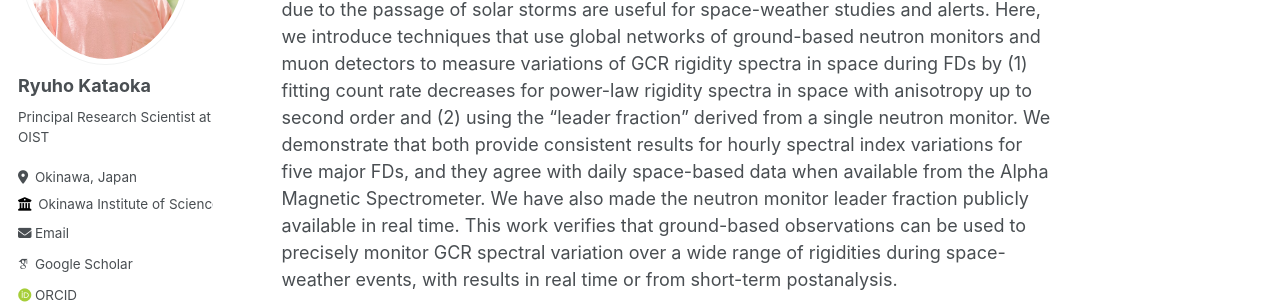
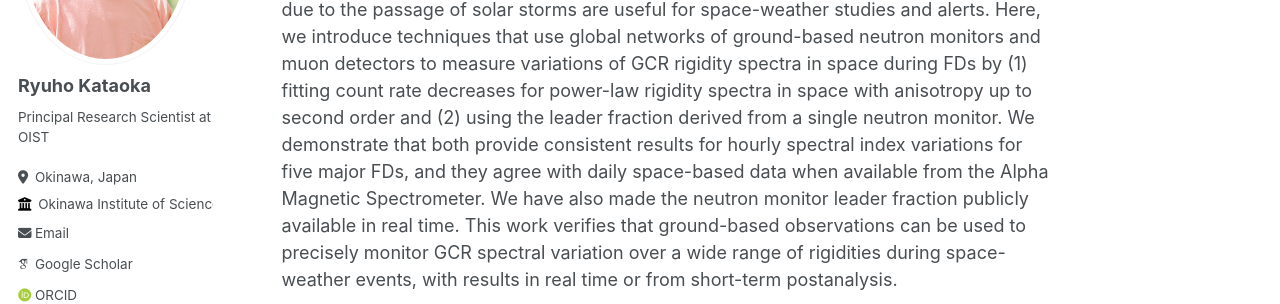
Before and after one commit to ryuhokataoka/ryuhokataoka.github.io, a Jekyll site: the page built from _publications/2025-06-05-forbush.md, in a window 1280 px wide and 1304 px high. Shown: the part 242-546 px from the top of the window. Built offline with Jekyll 4.4.1, drawn with Linux system fonts in a browser that asks for light colours; some web fonts are replaced; some of the changed text lies outside the part shown.

Commit message:
Fix citation formatting in Forbush publication

```diff
--- a/_publications/2025-06-05-forbush.md
+++ b/_publications/2025-06-05-forbush.md
@@ -6,7 +6,7 @@
 date: 2025-06-05
 venue: 'ApJ Letter'
 paperurl: 'https://doi.org/10.3847/2041-8213/add7d1'
-citation: 'Mitthumsiri, W. et al. (2025). &quot;Ground-based Observations of Temporal Variation of Cosmic Ray Spectrum during Forbush Decreases&quot; <i>ApJL</i>, 986, L7. '
+citation: 'Mitthumsiri, W. et al. (2025). &quot;Ground-based Observations of Temporal Variation of Cosmic Ray Spectrum during Forbush Decreases&quot; <i>ApJL</i>, 986, L7.'
 ---
 
-Observations of temporary Forbush decreases (FDs) in the Galactic cosmic-ray (GCR) flux due to the passage of solar storms are useful for space-weather studies and alerts. Here, we introduce techniques that use global networks of ground-based neutron monitors and muon detectors to measure variations of GCR rigidity spectra in space during FDs by (1) fitting count rate decreases for power-law rigidity spectra in space with anisotropy up to second order and (2) using the "leader fraction" derived from a single neutron monitor. We demonstrate that both provide consistent results for hourly spectral index variations for five major FDs, and they agree with daily space-based data when available from the Alpha Magnetic Spectrometer. We have also made the neutron monitor leader fraction publicly available in real time. This work verifies that ground-based observations can be used to precisely monitor GCR spectral variation over a wide range of rigidities during space-weather events, with results in real time or from short-term postanalysis.
+Observations of temporary Forbush decreases (FDs) in the Galactic cosmic-ray (GCR) flux due to the passage of solar storms are useful for space-weather studies and alerts. Here, we introduce techniques that use global networks of ground-based neutron monitors and muon detectors to measure variations of GCR rigidity spectra in space during FDs by (1) fitting count rate decreases for power-law rigidity spectra in space with anisotropy up to second order and (2) using the leader fraction derived from a single neutron monitor. We demonstrate that both provide consistent results for hourly spectral index variations for five major FDs, and they agree with daily space-based data when available from the Alpha Magnetic Spectrometer. We have also made the neutron monitor leader fraction publicly available in real time. This work verifies that ground-based observations can be used to precisely monitor GCR spectral variation over a wide range of rigidities during space-weather events, with results in real time or from short-term postanalysis.
```
